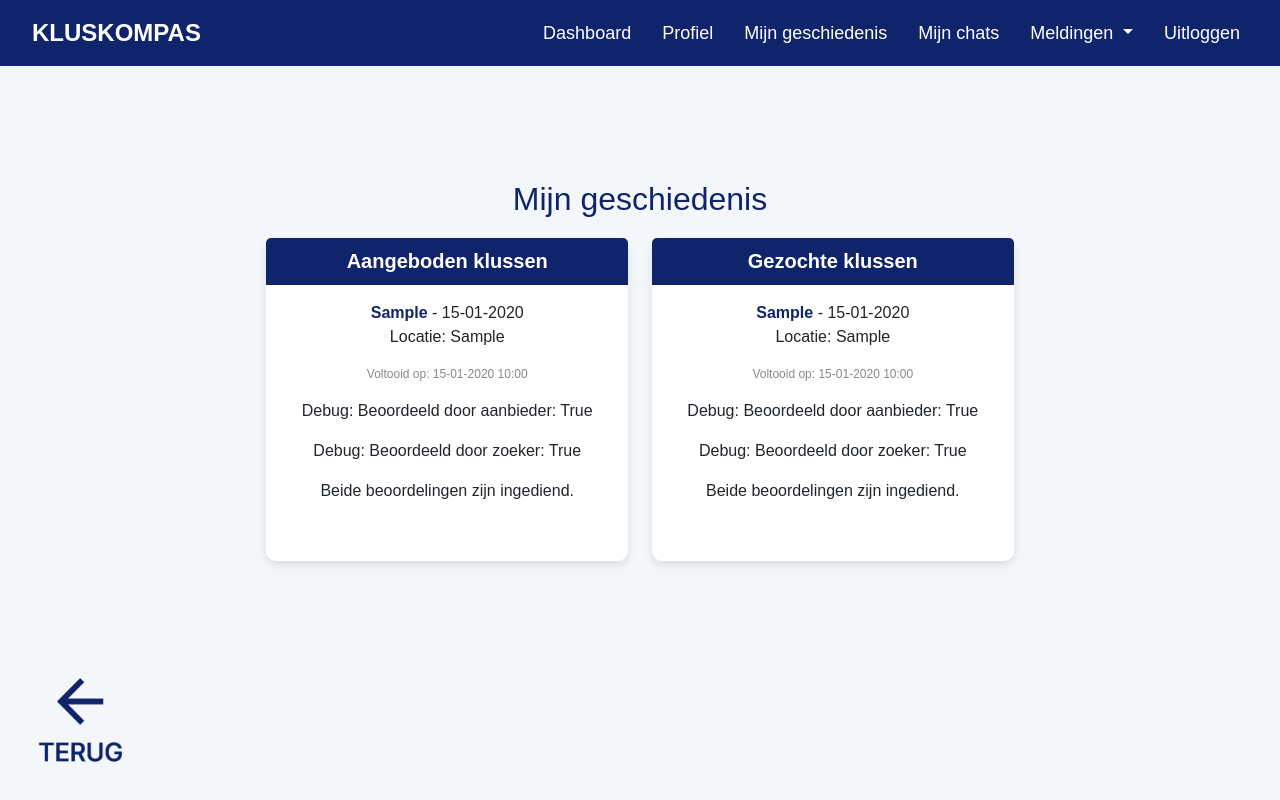
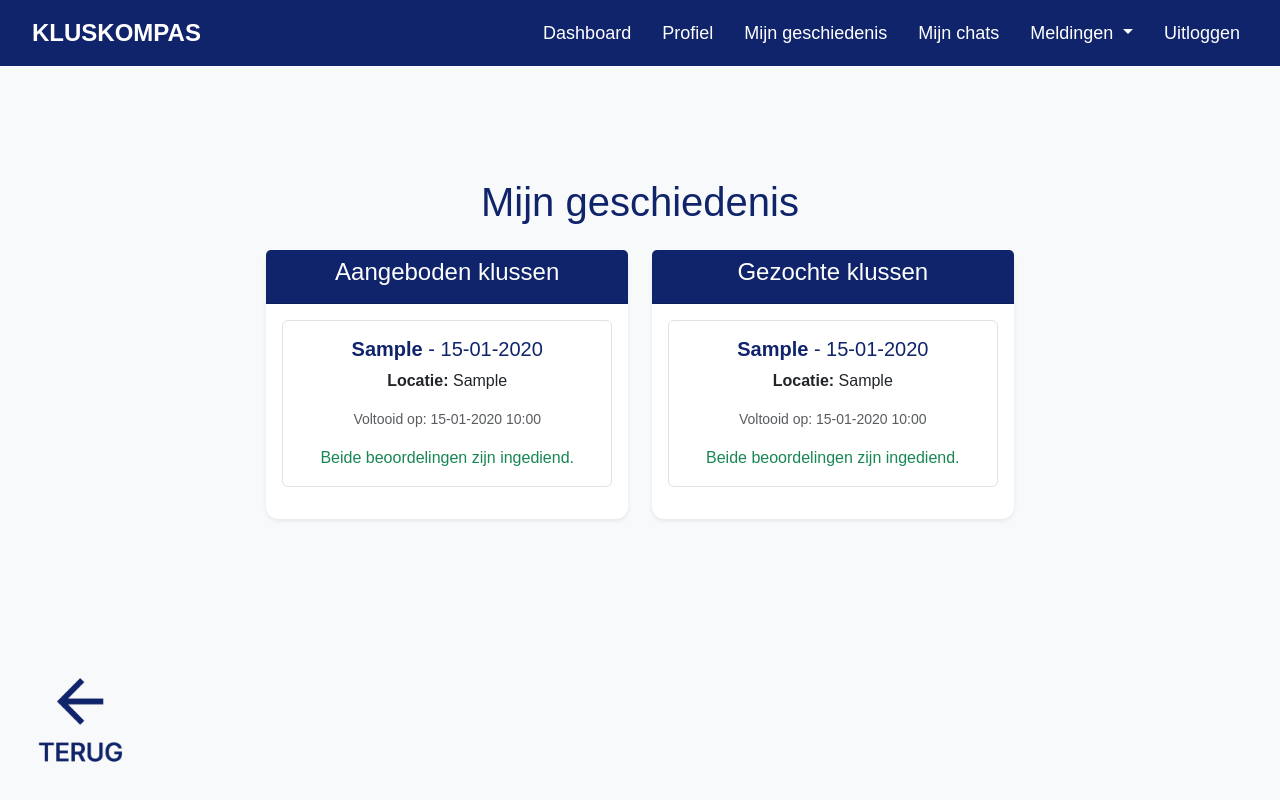
Before and after one commit to Marketplace-development/even-groups-a-d2024-group10, a Flask app: template app/templates/mijn_geschiedenis.html in a window 1280 px wide. Run offline with Flask 3, Linux system fonts and the light colour scheme; the template is opened without the code that fills it: values that come from a table or form of the project are taken from there, others are empty; tables that the repository leaves empty hold one stand-in row (values such as "Sample post").

Commit message:
aanpassing templates

```diff
--- a/app/routes.py
+++ b/app/routes.py
@@ -1111,10 +1111,6 @@ def alle_meldingen():
     return render_template('alle_meldingen.html', meldingen=alle_meldingen)
 
 
-from flask import render_template, request, session, redirect, url_for, flash
-from app.models import Rating, Persoon, db
-from sqlalchemy import func
-
 @main.route('/beoordelingen/<string:klusnummer>', methods=['GET'])
 def beoordelingen_kluszoeker(klusnummer):
     # Haal de klus op aan de hand van klusnummer
--- a/app/templates/mijn_geschiedenis.html
+++ b/app/templates/mijn_geschiedenis.html
@@ -3,81 +3,68 @@
 {% block title %}Mijn geschiedenis - KLUSKOMPAS{% endblock %}
 
 {% block content %}
-<div class="container" style="margin-top: 50px;">
-    <div class="history-header">
-        <h2>Mijn geschiedenis</h2>
+<div class="container mt-5">
+    <!-- Titel -->
+    <div class="text-center mb-4">
+        <h1 class="text-dark-blue text-center">Mijn geschiedenis</h1>
     </div>
 
     <div class="row">
         <!-- Aangeboden Klussen -->
-        <div class="col-md-6">
-            <div class="card">
-                <div class="card-header">
-                    Aangeboden klussen
+        <div class="col-lg-6 mb-4">
+            <div class="card shadow-sm">
+                <div class="card-header bg-dark-blue text-white text-center">
+                    <h4>Aangeboden klussen</h4>
                 </div>
                 <div class="card-body">
                     {% if aangeboden_klussen %}
-                        <ul>
-                            {% for klus in aangeboden_klussen %}
-                                <li>
-                                    <strong>{{ klus.naam }}</strong> - {{ klus.datum.strftime('%d-%m-%Y') }}
-                                    <p>Locatie: {{ klus.locatie }}</p>
-                                    <p class="completion-date">Voltooid op: {{ klus.voltooid_op.strftime('%d-%m-%Y %H:%M') }}</p>
+                        {% for klus in aangeboden_klussen %}
+                            <div class="klus-item mb-3 p-3 border rounded">
+                                <h5 class="text-dark-blue"><strong>{{ klus.naam }}</strong> - {{ klus.datum.strftime('%d-%m-%Y') }}</h5>
+                                <p><strong>Locatie:</strong> {{ klus.locatie }}</p>
+                                <p class="text-muted small">Voltooid op: {{ klus.voltooid_op.strftime('%d-%m-%Y %H:%M') }}</p>
 
-                                    <!-- Debugging -->
-                                    <p>Debug: Beoordeeld door aanbieder: {{ klus.is_gewaardeerd_door_aanbieder() }}</p>
-                                    <p>Debug: Beoordeeld door zoeker: {{ klus.is_gewaardeerd_door_zoeker() }}</p>
-
-                                    <!-- Condities voor knop zichtbaar maken -->
-                                    {% if klus.is_gewaardeerd_door_aanbieder() and klus.is_gewaardeerd_door_zoeker() %}
-                                        <p>Beide beoordelingen zijn ingediend.</p>
-                                    {% elif klus.is_gewaardeerd_door_aanbieder() %}
-                                        <p>Beoordeling door jou als klusaanbieder is al ingediend.</p>
-                                    {% else %}
-                                        <a href="{{ url_for('main.rate_zoeker', klusnummer=klus.klusnummer) }}" class="btn-rating">Beoordeling Indienen</a>
-                                    {% endif %}
-                                </li>
-                            {% endfor %}
-                        </ul>
+                                <!-- Status en knop -->
+                                {% if klus.is_gewaardeerd_door_aanbieder() and klus.is_gewaardeerd_door_zoeker() %}
+                                    <p class="text-success mb-0">Beide beoordelingen zijn ingediend.</p>
+                                {% elif not klus.is_gewaardeerd_door_aanbieder() %}
+                                    <a href="{{ url_for('main.rate_zoeker', klusnummer=klus.klusnummer) }}"
+                                       class="btn btn-sm btn-dark-blue text-white">Beoordeling Indienen</a>
+                                {% endif %}
+                            </div>
+                        {% endfor %}
                     {% else %}
-                        <p>Je hebt nog geen klussen aangeboden in je geschiedenis.</p>
+                        <p class="text-center text-muted">Je hebt nog geen aangeboden klussen in je geschiedenis.</p>
                     {% endif %}
                 </div>
             </div>
         </div>
 
         <!-- Gezochte Klussen -->
-        <div class="col-md-6">
-            <div class="card">
-                <div class="card-header">
-                    Gezochte klussen
+        <div class="col-lg-6 mb-4">
+            <div class="card shadow-sm">
+                <div class="card-header bg-dark-blue text-white text-center">
+                    <h4>Gezochte klussen</h4>
                 </div>
                 <div class="card-body">
                     {% if gezochte_klussen %}
-                        <ul>
-                            {% for klus in gezochte_klussen %}
-                                <li>
-                                    <strong>{{ klus.naam }}</strong> - {{ klus.datum.strftime('%d-%m-%Y') }}
-                                    <p>Locatie: {{ klus.locatie }}</p>
-                                    <p class="completion-date">Voltooid op: {{ klus.voltooid_op.strftime('%d-%m-%Y %H:%M') }}</p>
+                        {% for klus in gezochte_klussen %}
+                            <div class="klus-item mb-3 p-3 border rounded">
+                                <h5 class="text-dark-blue"><strong>{{ klus.naam }}</strong> - {{ klus.datum.strftime('%d-%m-%Y') }}</h5>
+                                <p><strong>Locatie:</strong> {{ klus.locatie }}</p>
+                                <p class="text-muted small">Voltooid op: {{ klus.voltooid_op.strftime('%d-%m-%Y %H:%M') }}</p>
 
-                                    <!-- Debugging -->
-                                    <p>Debug: Beoordeeld door aanbieder: {{ klus.is_gewaardeerd_door_aanbieder() }}</p>
-                                    <p>Debug: Beoordeeld door zoeker: {{ klus.is_gewaardeerd_door_zoeker() }}</p>
-
-                                    <!-- Condities voor knop zichtbaar maken -->
-                                    {% if klus.is_gewaardeerd_door_zoeker() and klus.is_gewaardeerd_door_aanbieder() %}
-                                        <p>Beide beoordelingen zijn ingediend.</p>
-                                    {% elif klus.is_gewaardeerd_door_zoeker() %}
-                                        <p>Beoordeling door jou als kluszoeker is al ingediend.</p>
-                                    {% else %}
-                                        <a href="{{ url_for('main.rate_aanbieder', klusnummer=klus.klusnummer) }}" class="btn-rating">Beoordeling Indienen</a>
-                                    {% endif %}
-                                </li>
-                            {% endfor %}
-                        </ul>
+                                <!-- Status en knop -->
+                                {% if klus.is_gewaardeerd_door_zoeker() and klus.is_gewaardeerd_door_aanbieder() %}
+                                    <p class="text-success mb-0">Beide beoordelingen zijn ingediend.</p>
+                                {% elif not klus.is_gewaardeerd_door_zoeker() %}
+                                    <a href="{{ url_for('main.rate_aanbieder', klusnummer=klus.klusnummer) }}"
+                                       class="btn btn-sm btn-dark-blue text-white">Beoordeling Indienen</a>
+                                {% endif %}
+                            </div>
+                        {% endfor %}
                     {% else %}
-                        <p>Je hebt nog geen klussen gezocht in je geschiedenis.</p>
+                        <p class="text-center text-muted">Je hebt nog geen gezochte klussen in je geschiedenis.</p>
                     {% endif %}
                 </div>
             </div>
@@ -85,7 +72,7 @@
     </div>
 </div>
 
-<!-- Terug optie -->
+<!-- Terugknop -->
 <div class="back">
     <div class="back-icon">
         <a href="{{ url_for('main.dashboard') }}">
@@ -94,63 +81,72 @@
     </div>
 </div>
 
+<!-- Stijl -->
 <style>
     body {
-        background-color: #f4f7fa;
+        background-color: #f8f9fa;
         font-family: Arial, sans-serif;
         color: #333;
     }
+
+    .bg-dark-blue {
+        background-color: #10246B;
+    }
+
+    .text-dark-blue {
+        color: #10246B;
+    }
+
     .history-header {
         text-align: center;
         margin-bottom: 20px;
     }
+
     .history-header h2 {
         font-size: 32px;
         color: #10246B;
     }
+
     .card {
         border: none;
-        border-radius: 10px;
-        box-shadow: 0 4px 8px rgba(0, 0, 0, 0.1);
-        margin-bottom: 20px;
+        border-radius: 12px;
+        box-shadow: 0 4px 6px rgba(0, 0, 0, 0.1);
     }
+
     .card-header {
-        background-color: #10246B;
-        color: white;
-        font-size: 20px;
+        font-size: 1.2rem;
         font-weight: bold;
     }
-    .card-body ul {
-        padding: 0;
-        list-style: none;
+
+    .klus-item {
+        background-color: #ffffff;
+        transition: box-shadow 0.3s ease;
     }
-    .card-body ul li {
-        margin-bottom: 15px;
-        border-bottom: 1px solid #ddd;
-        padding-bottom: 10px;
+
+    .klus-item:hover {
+        box-shadow: 0 4px 8px rgba(0, 0, 0, 0.15);
     }
-    .card-body ul li:last-child {
-        border-bottom: none;
+
+    .btn-dark-blue {
+        background-color: #10246B;
+        border: none;
+        padding: 8px 12px;
+        border-radius: 5px;
     }
-    .card-body ul li strong {
-        font-weight: bold;
-        color: #10246B;
+
+    .btn-dark-blue:hover {
+        background-color: #0e1f4a;
+        color: white;
     }
-    .completion-date {
-        font-size: 12px;
-        color: #888;
+
+    .text-success {
+        color: #28a745;
     }
-    .btn-rating {
-        background-color: #10246B;
-        color: white;
-        padding: 5px 10px;
-        border-radius: 5px;
-        text-decoration: none;
-        font-size: 14px;
+
+    .text-muted {
+        color: #6c757d;
     }
-    .btn-rating:hover {
-        background-color: #0e1f4a;
-    }
+
     .back {
         position: fixed;
         left: 20px;
@@ -158,6 +154,7 @@
         text-align: center;
         z-index: 1000;
     }
+
     .back-icon {
         width: 120px;
         height: 120px;
@@ -168,11 +165,13 @@
         overflow: hidden;
         transition: transform 0.3s ease;
     }
+
     .back-icon img {
         width: 100%;
         height: 100%;
         object-fit: cover;
     }
+
     .back-icon:hover {
         transform: scale(1.1);
     }
--- a/app/templates/register.html
+++ b/app/templates/register.html
@@ -1,4 +1,4 @@
-{% extends 'base.html' %}
+
 
 {% block content %}
 <style>
```
Also changed, not shown: app/templates/beoordelingen_kluszoeker.html (+56 -63 lines), app/templates/index.html (+58 -69 lines), app/templates/mijn_aangeboden_klussen.html (+61 -66 lines), app/templates/mijn_gezochte_klussen.html (+7 -19 lines).
